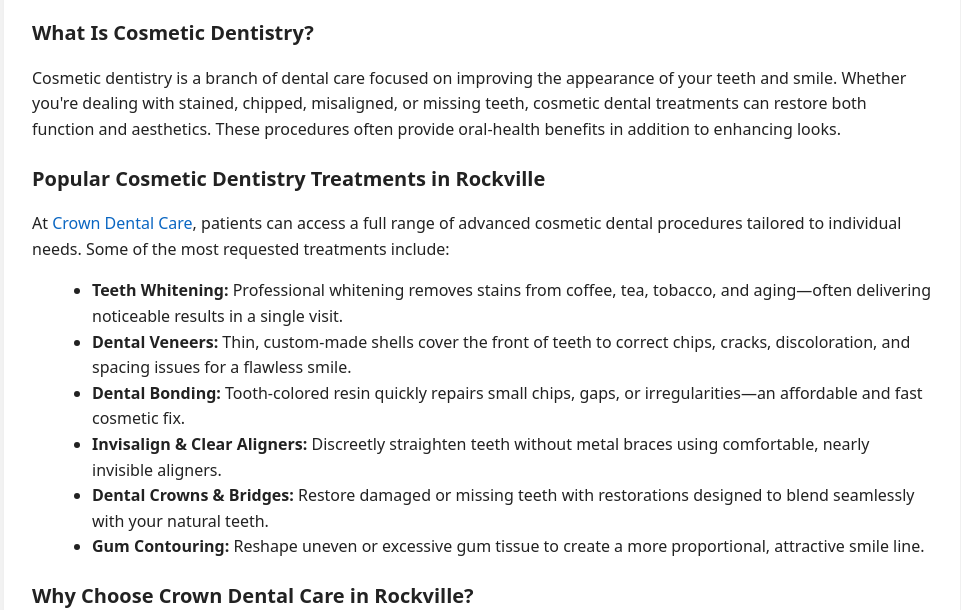
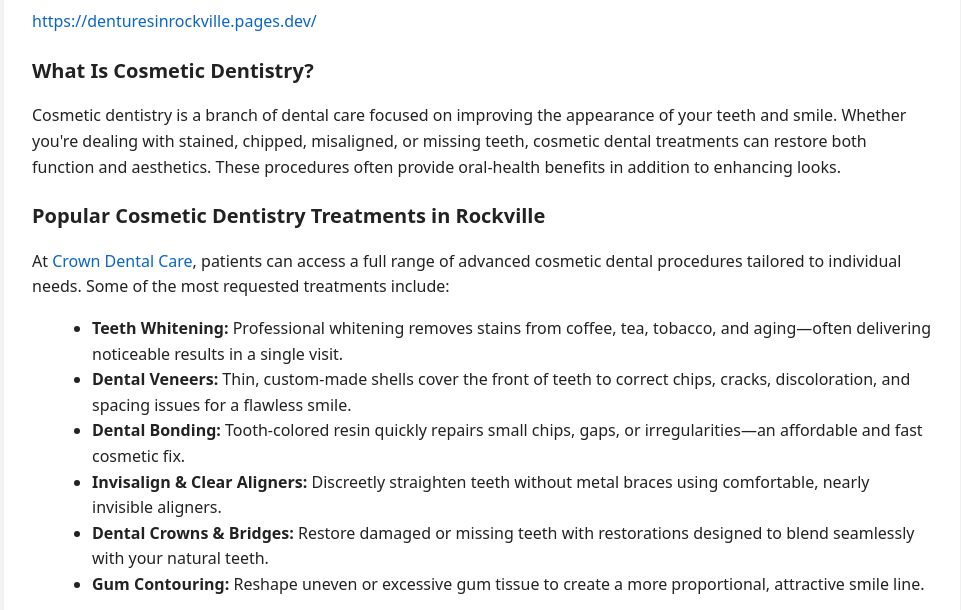
Before and after one commit to williammoris9/Cosmetic-Dentistry, a plain HTML site: page index.html in a window 1280 px wide. Shown: the part 194-804 px from the top of the page, without its empty margins (158-1119 px from the left). Drawn offline with Linux system fonts and the light colour scheme.

Commit message:
Update index.html

```diff
--- a/index.html
+++ b/index.html
@@ -44,6 +44,7 @@
         <h1>Transform Your Smile with <a href="https://www.crowndentalcaremd.com/" title="Cosmetic Dentistry in Rockville">Cosmetic Dentistry in Rockville</a></h1>
         <p><strong>Crown Dental Care</strong> provides modern, personalized cosmetic dental care in Rockville to help you achieve a brighter, straighter, and more confident smile.</p>
       </header>
+<a href="https://denturesinrockville.pages.dev/" target="_blank" rel="noopener noreferrer">https://denturesinrockville.pages.dev/</a>
 
       <section>
         <h2>What Is Cosmetic Dentistry?</h2>
```
